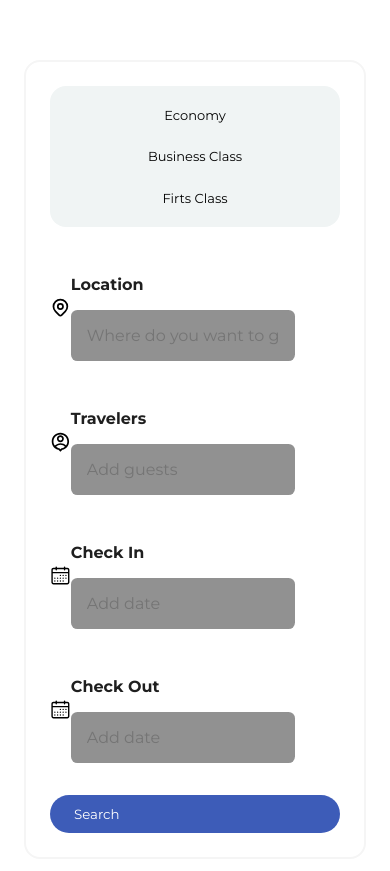
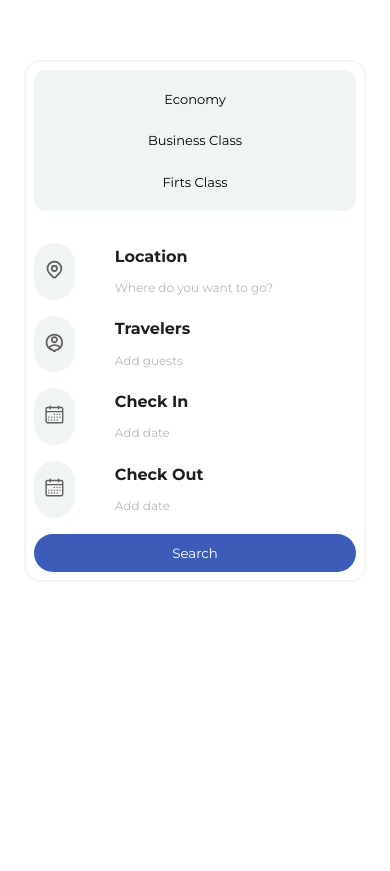
Before and after one commit to Samms206/FlySiteReactJS, a React (Vite) app: page / in a window 390 px wide. Shown: the part 467-1338 px from the top of the page. After the commit the page ends 1081 px from the top, so only its background shows below. Built offline with nearby package versions, Linux system fonts and the light colour scheme.

Commit message:
updated-SearchSection

```diff
--- a/src/Components/Search/Search.jsx
+++ b/src/Components/Search/Search.jsx
@@ -1,11 +1,11 @@
-import React from 'react'
-import { HiOutlineLocationMarker } from 'react-icons/hi'
-import { RiAccountPinCircleLine } from 'react-icons/ri'
-import { RxCalendar} from 'react-icons/rx'
+import React from "react";
+import { HiOutlineLocationMarker } from "react-icons/hi";
+import { RiAccountPinCircleLine } from "react-icons/ri";
+import { RxCalendar } from "react-icons/rx";
 
 const Search = () => {
   return (
-    <div className='search container section'>
+    <div className="search container section flex">
       <div className="sectionContainer grid">
 
         <div className="btns flex">
@@ -20,54 +20,55 @@ const Search = () => {
           </div>
         </div>
 
+        <div className="wrapSearch flex">
           {/* single input */}
           <div className="searchInputs flex">
             <div className="iconDiv">
-            <HiOutlineLocationMarker className='icon'/>
+              <HiOutlineLocationMarker className="icon" />
             </div>
             <div className="texts">
               <h4>Location</h4>
-            <input type="text" placeholder='Where do you want to go?'/>
+              <input type="text" placeholder="Where do you want to go?" />
             </div>
           </div>
 
           {/* single input */}
           <div className="searchInputs flex">
             <div className="iconDiv">
-            <RiAccountPinCircleLine className='icon'/>
+              <RiAccountPinCircleLine className="icon" />
             </div>
             <div className="texts">
               <h4>Travelers</h4>
-            <input type="text" placeholder='Add guests'/>
+              <input type="text" placeholder="Add guests" />
             </div>
           </div>
 
           {/* single input */}
           <div className="searchInputs flex">
             <div className="iconDiv">
-            <RxCalendar className='icon'/>
+              <RxCalendar className="icon" />
             </div>
             <div className="texts">
               <h4>Check In</h4>
-            <input type="text" placeholder='Add date'/>
+              <input type="text" placeholder="Add date" />
             </div>
           </div>
 
           {/* single input */}
           <div className="searchInputs flex">
             <div className="iconDiv">
-            <RxCalendar className='icon'/>
+              <RxCalendar className="icon" />
             </div>
             <div className="texts">
               <h4>Check Out</h4>
-            <input type="text" placeholder='Add date'/>
+              <input type="text" placeholder="Add date" />
             </div>
           </div>
-
           <button className="btn btnBlock flex">Search</button>
         </div>
       </div>
-  )
-}
+    </div>
+  );
+};
 
-export default Search
+export default Search;
--- a/src/main.css
+++ b/src/main.css
@@ -88,7 +88,7 @@ img, video {
   height: auto;
 }
 
-input {
+.input {
   font-size: 100%;
   color: var(--blackColor);
   background: var(--greyText);
@@ -97,7 +97,7 @@ input {
   border: none;
   outline: none;
 }
-input:focus {
+.input:focus {
   border: 1px solid var(--PrimaryColor);
 }
 
@@ -254,52 +254,113 @@ h2 {
   transform: rotate(-7deg);
 }
 
-.sectionContainer {
+.search {
   width: 100%;
-  padding: 1.5rem;
+  justify-content: center;
+  align-items: center;
+}
+.search .sectionContainer {
+  width: 80%;
+  padding: 0.5rem;
   border: 2px solid var(--greyBg);
   border-radius: 16px;
   row-gap: 2rem;
 }
-.sectionContainer .btns {
-  width: 100%;
+.search .sectionContainer .btns {
+  width: 60%;
   background: var(--SecondaryColor);
   padding: 0.5rem;
-  border-radius: 1rem;
-  flex-direction: column;
+  justify-content: space-between;
+  border-radius: 3rem;
   margin: auto;
 }
-.sectionContainer .btns .singleBtn {
+.search .sectionContainer .btns .singleBtn {
   padding: 0.8rem 1.5rem;
   font-size: 13px;
   border-radius: 3rem;
-  width: 80%;
+  width: 30%;
   text-align: center;
 }
-.sectionContainer .btns .singleBtn:hover {
+.search .sectionContainer .btns .singleBtn:hover {
   background: var(--PrimaryColor);
   color: var(--whiteColor);
   font-weight: 500;
   transition: 0.4s ease;
 }
-.sectionContainer .btns .active {
+.search .sectionContainer .btns .active {
   background: var(--PrimaryColor);
   color: var(--whiteColor);
   font-weight: 500;
 }
-.sectionContainer .btns .searchInputs {
+.search .sectionContainer .wrapSearch {
+  display: flex;
+  justify-content: center;
+  align-items: center;
+}
+.search .sectionContainer .wrapSearch .searchInputs {
+  flex-direction: row;
   width: 100%;
-  justify-content: center;
-  flex-direction: column;
   gap: 1.5rem;
 }
-.sectionContainer .btns .searchInputs .singleInput .iconDiv {
+.search .sectionContainer .wrapSearch .searchInputs .iconDiv {
   padding: 16px 10px;
   border-radius: 3rem;
   background: var(--SecondaryColor);
   margin-right: 1rem;
 }
-.sectionContainer .btns .searchInputs .singleInput .icon {
+.search .sectionContainer .wrapSearch .searchInputs .icon {
   color: var(--blackColor);
   opacity: 0.7;
+}
+.search .sectionContainer .wrapSearch .searchInputs .texts h4 {
+  padding-top: 0;
+  padding-bottom: 0.7rem;
+  color: var(--blackColor);
+  font-weight: 700;
+}
+.search .sectionContainer .wrapSearch .searchInputs .texts input {
+  width: 95%;
+  border: none;
+  outline: none;
+  background: transparent;
+}
+.search .sectionContainer .wrapSearch .searchInputs .texts input::-moz-placeholder {
+  font-size: 12px;
+  opacity: 0.5;
+}
+.search .sectionContainer .wrapSearch .searchInputs .texts input::placeholder {
+  font-size: 12px;
+  opacity: 0.5;
+}
+.search .sectionContainer .wrapSearch .btnBlock {
+  width: 30%;
+  text-align: center;
+  display: flex;
+  justify-content: center;
+}
+@media screen and (max-width: 910px) {
+  .search .wrapSearch {
+    flex-direction: column;
+  }
+  .search .sectionContainer {
+    width: 100%;
+  }
+  .search .sectionContainer .btns {
+    width: 100%;
+  }
+  .search .sectionContainer .wrapSearch .searchInputs {
+    margin-bottom: 1rem;
+  }
+}
+@media screen and (max-width: 400px) {
+  .search .btns.flex {
+    border-radius: 12px;
+    flex-direction: column;
+  }
+  .search .btns.flex .singleBtn {
+    min-width: 100%;
+  }
+  .search .btn.btnBlock.flex {
+    width: 100%;
+  }
 }/*# sourceMappingURL=main.css.map */
--- a/src/main.scss
+++ b/src/main.scss
@@ -92,7 +92,7 @@ img, video{
     height: auto;
 }
 
-input{
+.input{
     font-size: 100%;
     color: var(--blackColor);
     background: var(--greyText);
@@ -297,25 +297,31 @@ h2{
 
 
 // Search
+.search{
+    width: 100%;
+    justify-content: center;
+    align-items: center;
+
     .sectionContainer{
-    width: 100%;
-    padding: 1.5rem;
+
+        width: 80%;
+        padding: .5rem;
         border: 2px solid var(--greyBg);
         border-radius: 16px;
         row-gap: 2rem;
 
         .btns{
-        width: 100%;
+            width: 60%;
             background: var(--SecondaryColor);
             padding: .5rem;
-        border-radius: 1rem;
-        flex-direction: column;
+            justify-content: space-between;
+            border-radius: 3rem;
             margin: auto;
             .singleBtn{
                 padding: .8rem 1.5rem;
                 font-size: 13px;
                 border-radius: 3rem;
-            width: 80%;
+                width: 30%;
                 text-align: center;
 
                 &:hover{
@@ -332,13 +338,19 @@ h2{
                 font-weight: 500;
             }
 
-        .searchInputs{
+        }
+
+        .wrapSearch {
+            display: flex;
+            justify-content: center;
+            align-items: center;
+
+            .searchInputs {
+                flex-direction: row;
                 width: 100%;
-            justify-content: center;
-            flex-direction: column;
                 gap: 1.5rem;
 
-            .singleInput{
+                // .singleInput{
                     .iconDiv{
                         padding: 16px 10px;
                         border-radius: 3rem;
@@ -349,10 +361,71 @@ h2{
                         color: var(--blackColor);
                         opacity: .7;
                     }
+
+                    .texts{
+                        h4{
+                            padding-top: 0;
+                            padding-bottom: .7rem;
+                            color: var(--blackColor);
+                            font-weight: 700;
+                        }
+
+                        input{
+                            width: 95%;
+                            border: none;
+                            outline: none;
+                            background: transparent;
+
+                            &::placeholder{
+                                font-size: 12px;
+                                opacity: .5;
+                            }
+                        }
+                    }
+                // }
+            }
+            .btnBlock {
+                width: 30%;
+                text-align: center;
+                display: flex;
+                justify-content: center;
             }
         }
     }
 
+    @media screen and (max-width: 910px){
+        .wrapSearch {
+            flex-direction: column;
+        }
+
+        .sectionContainer{
+            width: 100%;
+            .btns{
+                width: 100%;
+            }
+
+            .wrapSearch {
+               .searchInputs {
+                margin-bottom: 1rem;
+               }
+            }
+        }
 
     }
+
+    @media screen and (max-width: 400px){
+        .btns.flex{
+            border-radius: 12px;
+            flex-direction: column;
+            .singleBtn{
+                min-width: 100%;
+            }
+        }
+
+        .btn.btnBlock.flex{
+            width: 100%;
+        }
+
+    }
+}
 // End Section Style
```
Also changed, not shown: 1 other file (tests, documents, lock files or other folders). Lines whose indentation alone changed are shown as unchanged.
